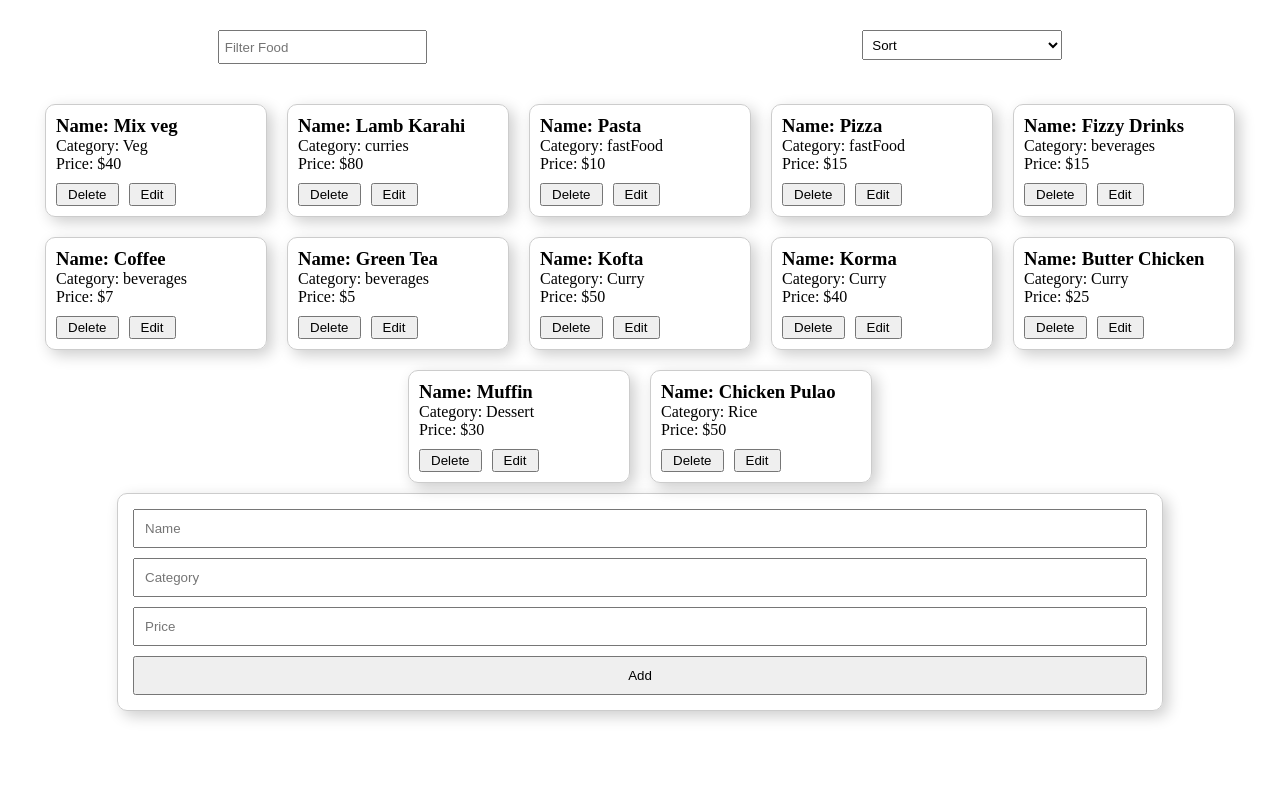
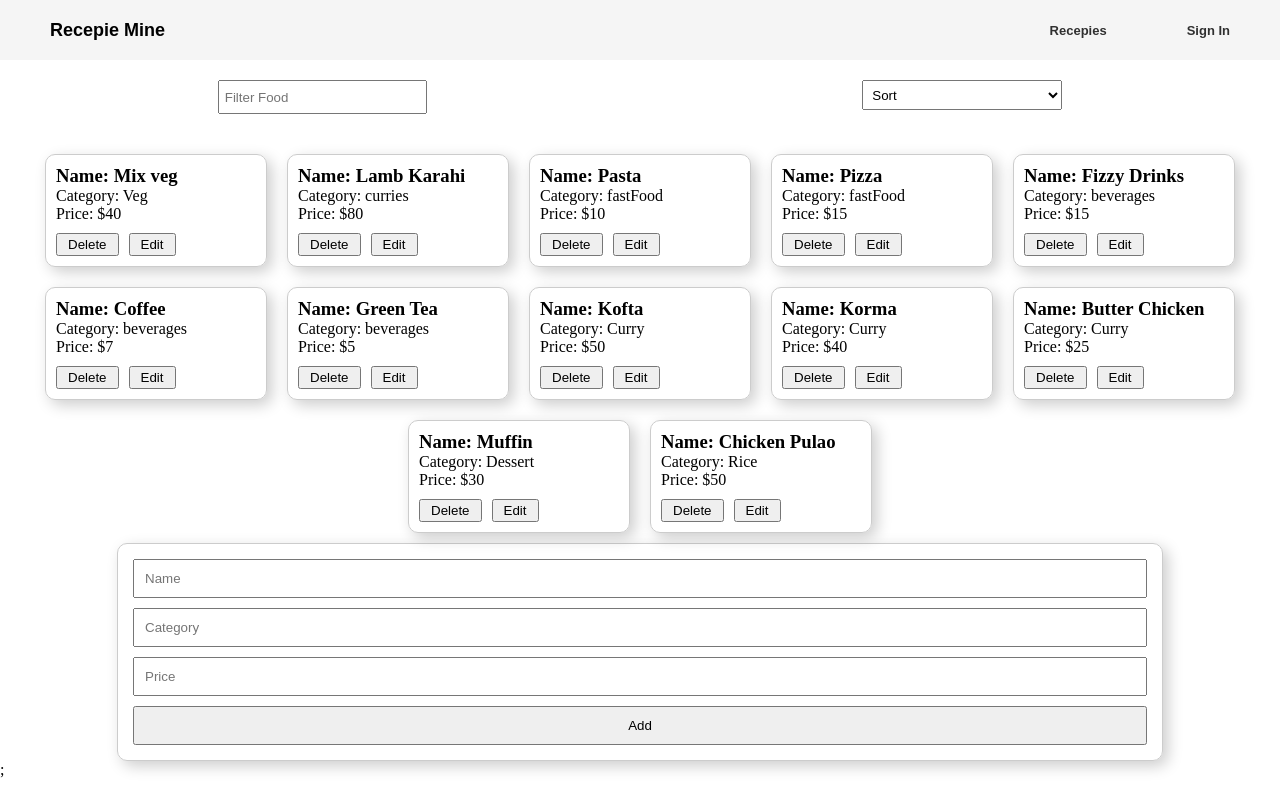
Before and after one commit to ashisohail/react-filter-sort, a React (Vite) app: page / in a window 1280 px wide. Built offline with nearby package versions, Linux system fonts and the light colour scheme; data requests are answered from the project's data file.

Commit message:
Added nav bar.

```diff
--- a/src/App.jsx
+++ b/src/App.jsx
@@ -1,8 +1,14 @@
 import "./App.css";
 import Products from "./components/Products";
+import Header from "./components/Header";
 
 function App() {
-  return <Products />;
+  return (
+    <>
+      <Header />
+      <Products />;
+    </>
+  );
 }
 
 export default App;
--- /dev/null
+++ b/src/components/Header.css
@@ -0,0 +1,52 @@
+header {
+  height: 60px;
+  display: flex;
+  align-items: center;
+  justify-content: space-between;
+  background-color: whitesmoke;
+  width: 100vw;
+  position: fixed;
+  top: 0;
+  overflow: hidden;
+  z-index: 10;
+}
+
+.nav-container {
+  transition: all 0.3s ease-in-out;
+}
+
+.logo > a {
+  font-family: "Bruno Ace", sans-serif;
+  font-size: large;
+  font-weight: bolder;
+  color: black;
+  transition: all 0.4s ease-in-out;
+  text-decoration: none;
+  padding-left: 50px;
+}
+
+.nav-bar {
+  display: flex;
+  column-gap: 30px;
+}
+
+.nav-bar > a {
+  text-decoration: none;
+  font-family: "Bruno Ace", sans-serif;
+  font-size: small;
+  font-weight: bolder;
+  color: black;
+  opacity: 0.8;
+  transition: all 0.4s ease-in-out;
+  padding-right: 50px;
+}
+
+.nav-bar > a:hover {
+  opacity: 0.9;
+  transform: scale(1.1);
+}
+
+.logo > a:hover {
+  opacity: 0.7;
+  transform: scale(1.1);
+}
--- /dev/null
+++ b/src/components/Header.jsx
@@ -0,0 +1,21 @@
+import "./Header.css";
+
+function Header() {
+  return (
+    <header>
+      <div class="logo">
+        <a href="#">Recepie Mine</a>
+      </div>
+      <nav class="nav-container">
+        <div class="nav-bar">
+          <a href="">Recepies</a>
+          <a href="#">Sign In</a>
+          {/* <a href="#">Skills</a>
+          <a href="#">Contact</a> */}
+        </div>
+      </nav>
+    </header>
+  );
+}
+
+export default Header;
--- a/src/components/Products.css
+++ b/src/components/Products.css
@@ -9,3 +9,7 @@
   justify-content: space-around;
   flex-wrap: wrap;
 }
+
+.product-container {
+  margin-top: 50px;
+}
--- a/src/components/Products.jsx
+++ b/src/components/Products.jsx
@@ -85,7 +85,7 @@ function Products() {
   };
 
   return (
-    <>
+    <div className="product-container">
       <div id="error"></div>
       <div className="sortfilter-container">
         <FilterProducts
@@ -117,7 +117,7 @@ function Products() {
         })}
       </ul>
       <AddProduct setFilteredProducts={setFilteredProducts} />
-    </>
+    </div>
   );
 }
 
```
